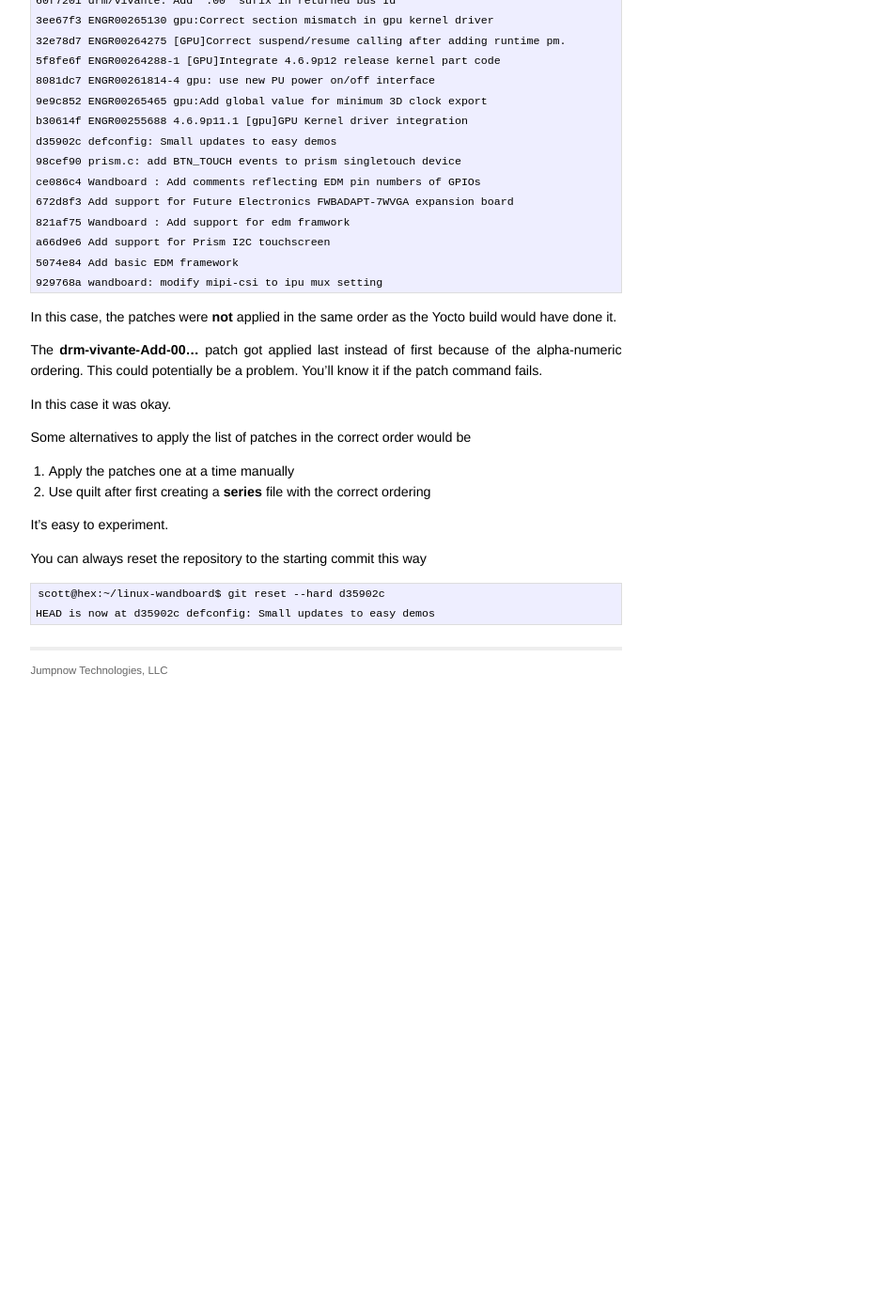
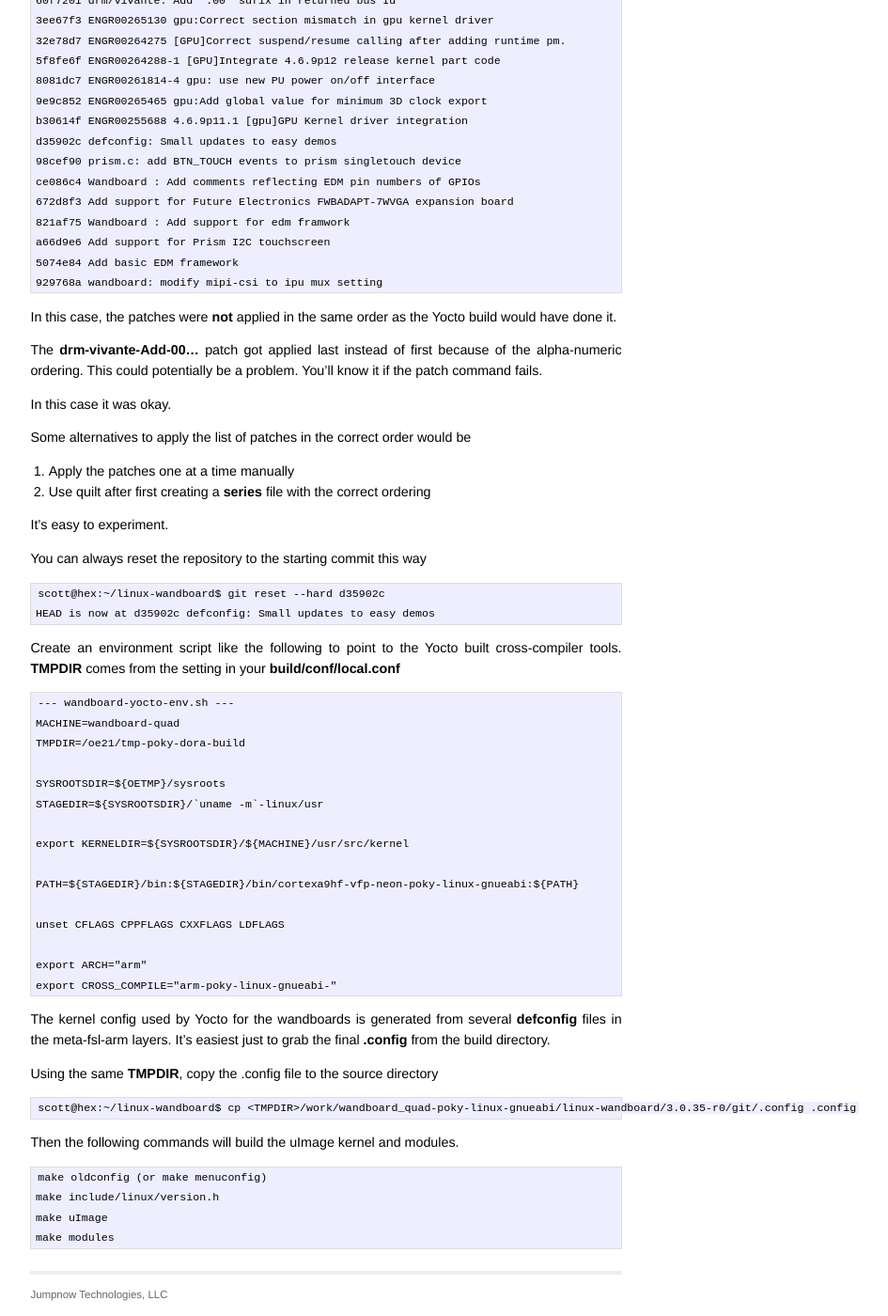
Before and after one commit to jumpnow/jumpnowtek-site, a Jekyll site: the page built from _posts/2014-03-02-Wandboard-kernel-development.md, in a window 1280 px wide and 1400 px high, scrolled down 2244 px. Shown: the whole window at 94% size, without its empty margins (293-1238 px from the left). Built offline with Jekyll 4.4.1, drawn with Linux system fonts in a browser that asks for light colours; Markdown is read by kramdown in place of the engine named in the settings; before the commit the page ends 2980 px from its top, so only the background shows below that.

Commit message:
More work on wandboard kernel doc

```diff
--- a/_posts/2014-03-02-Wandboard-kernel-development.md
+++ b/_posts/2014-03-02-Wandboard-kernel-development.md
@@ -160,6 +160,44 @@ You can always reset the repository to the starting commit this way
     HEAD is now at d35902c defconfig: Small updates to easy demos
 
 
+Create an environment script like the following to point to the Yocto built
+cross-compiler tools. **TMPDIR** comes from the setting in your
+**build/conf/local.conf**
+
+    --- wandboard-yocto-env.sh ---
+    MACHINE=wandboard-quad
+    TMPDIR=/oe21/tmp-poky-dora-build
+
+    SYSROOTSDIR=${OETMP}/sysroots
+    STAGEDIR=${SYSROOTSDIR}/`uname -m`-linux/usr
+
+    export KERNELDIR=${SYSROOTSDIR}/${MACHINE}/usr/src/kernel
+
+    PATH=${STAGEDIR}/bin:${STAGEDIR}/bin/cortexa9hf-vfp-neon-poky-linux-gnueabi:${PATH}
+
+    unset CFLAGS CPPFLAGS CXXFLAGS LDFLAGS
+
+    export ARCH="arm"
+    export CROSS_COMPILE="arm-poky-linux-gnueabi-"
+
+
+The kernel config used by Yocto for the wandboards is generated from several
+**defconfig** files in the meta-fsl-arm layers. It's easiest just to grab the
+final **.config** from the build directory.
+
+Using the same **TMPDIR**, copy the .config file to the source directory
+
+    scott@hex:~/linux-wandboard$ cp <TMPDIR>/work/wandboard_quad-poky-linux-gnueabi/linux-wandboard/3.0.35-r0/git/.config .config
+
+
+Then the following commands will build the uImage kernel and modules.
+
+    make oldconfig (or make menuconfig)
+    make include/linux/version.h
+    make uImage
+    make modules
+
+
 [wandboard-org]: http://www.wandboard.org/
 [yocto-project]: https://www.yoctoproject.org/
 [yocto-wandboard]: /wandboard/Wandboard-Systems-with-Yocto.html
```
